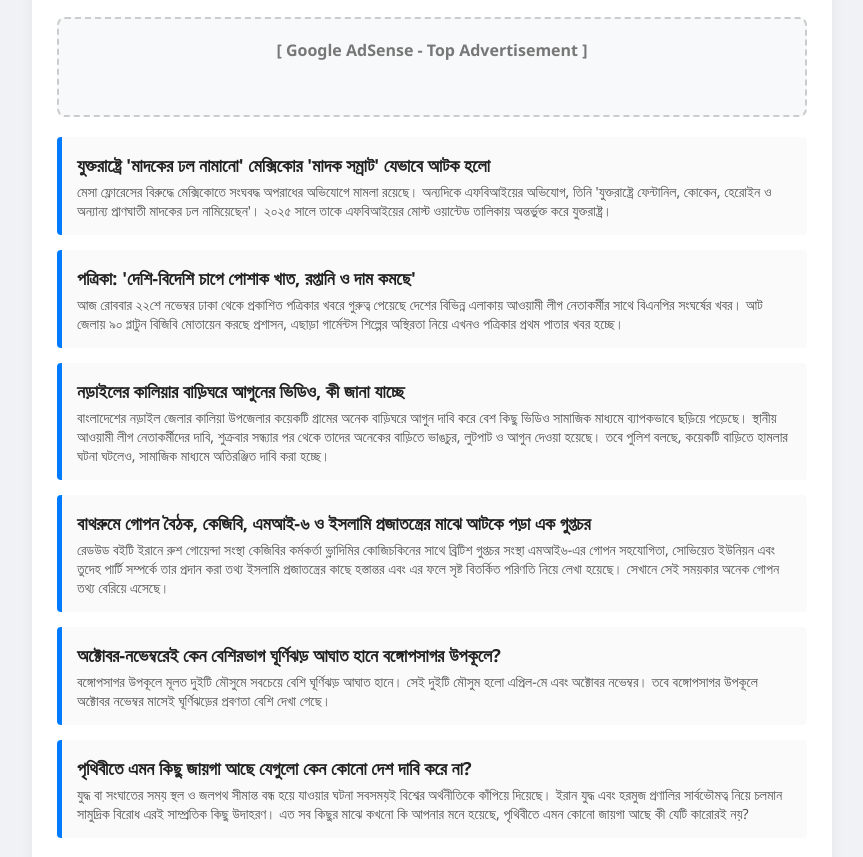
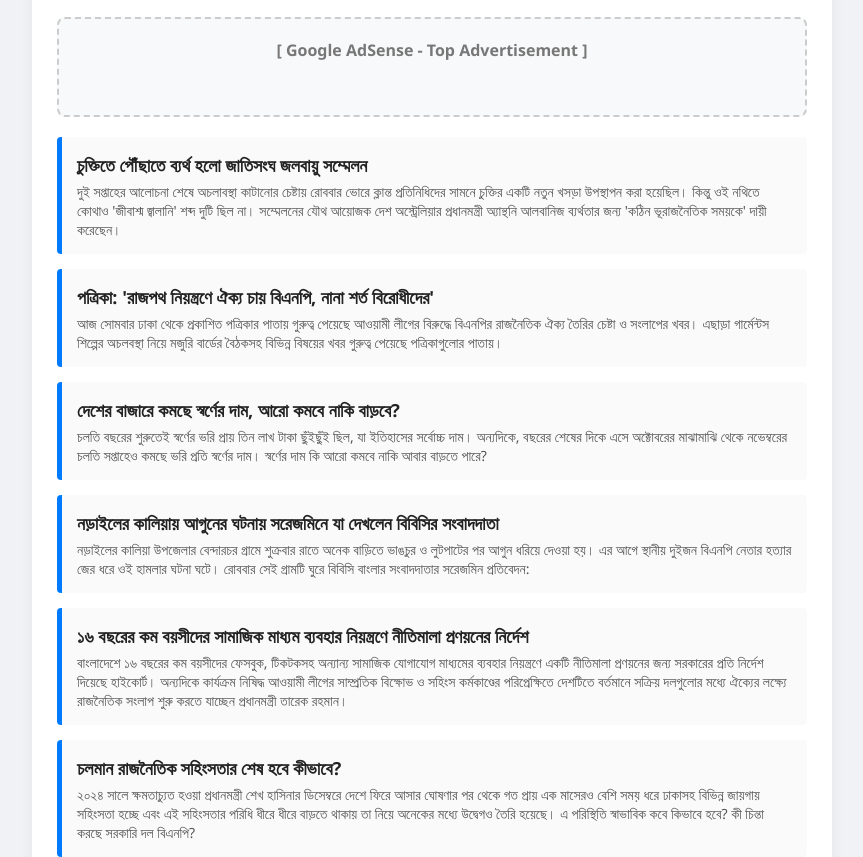
Before and after one commit to rash28997-design/nur1, a plain HTML site: page index.html in a window 1280 px wide. Shown: the part 91-948 px from the top of the page, without its empty margins (208-1071 px from the left). Drawn offline with Linux system fonts and the light colour scheme.

Commit message:
Automated daily news update

```diff
--- a/index.html
+++ b/index.html
@@ -33,56 +33,56 @@
 
 <div class="news-card">
     <h3>
-        <a href="https://www.bbc.com/bengali/articles/ck987gp5g8jlo?at_medium=RSS&amp;at_campaign=rss" target="_blank" rel="noopener noreferrer">
-            যুক্তরাষ্ট্রে &#x27;মাদকের ঢল নামানো&#x27; মেক্সিকোর &#x27;মাদক সম্রাট&#x27; যেভাবে আটক হলো
+        <a href="https://www.bbc.com/bengali/articles/c5n4egxkrjjwo?at_medium=RSS&amp;at_campaign=rss" target="_blank" rel="noopener noreferrer">
+            চুক্তিতে পৌঁছাতে ব্যর্থ হলো জাতিসংঘ জলবায়ু সম্মেলন
         </a>
     </h3>
-    <p>মেসা ফ্লোরেসের বিরুদ্ধে মেক্সিকোতে সংঘবদ্ধ অপরাধের অভিযোগে মামলা রয়েছে। অন্যদিকে এফবিআইয়ের অভিযোগ, তিনি &#x27;যুক্তরাষ্ট্রে ফেন্টানিল, কোকেন, হেরোইন ও অন্যান্য প্রাণঘাতী মাদকের ঢল নামিয়েছেন&#x27;। ২০২৫ সালে তাকে এফবিআইয়ের মোস্ট  ওয়ান্টেড তালিকায় অন্তর্ভুক্ত করে যুক্তরাষ্ট্র।</p>
+    <p>দুই সপ্তাহের আলোচনা শেষে অচলাবস্থা কাটানোর চেষ্টায় রোববার ভোরে ক্লান্ত প্রতিনিধিদের সামনে চুক্তির একটি নতুন খসড়া উপস্থাপন করা হয়েছিল। কিন্তু ওই নথিতে কোথাও &#x27;জীবাশ্ম জ্বালানি&#x27; শব্দ দুটি ছিল না। সম্মেলনের যৌথ আয়োজক দেশ অস্ট্রেলিয়ার প্রধানমন্ত্রী অ্যান্থনি আলবানিজ ব্যর্থতার জন্য &#x27;কঠিন ভূরাজনৈতিক সময়কে&#x27; দায়ী করেছেন।</p>
 </div>
 
 <div class="news-card">
     <h3>
-        <a href="https://www.bbc.com/bengali/articles/c60qjn5583zyo?at_medium=RSS&amp;at_campaign=rss" target="_blank" rel="noopener noreferrer">
-            পত্রিকা: &#x27;দেশি-বিদেশি চাপে পোশাক খাত, রপ্তানি ও দাম কমছে&#x27;
+        <a href="https://www.bbc.com/bengali/articles/ck5y1exn93qqo?at_medium=RSS&amp;at_campaign=rss" target="_blank" rel="noopener noreferrer">
+            পত্রিকা: &#x27;রাজপথ নিয়ন্ত্রণে ঐক্য চায় বিএনপি, নানা শর্ত বিরোধীদের&#x27;
         </a>
     </h3>
-    <p>আজ রোববার ২২শে নভেম্বর ঢাকা থেকে প্রকাশিত পত্রিকার খবরে গুরুত্ব পেয়েছে দেশের বিভিন্ন এলাকায় আওয়ামী লীগ নেতাকর্মীর সাথে বিএনপির সংঘর্ষের খবর। আট জেলায় ৯০ প্লাটুন বিজিবি মোতায়েন করছে প্রশাসন, এছাড়া গার্মেন্টস শিল্পের অস্থিরতা নিয়ে এখনও পত্রিকার প্রথম পাতার খবর হচ্ছে।</p>
+    <p>আজ সোমবার ঢাকা থেকে প্রকাশিত পত্রিকার পাতায় গুরুত্ব পেয়েছে আওয়ামী লীগের বিরুদ্ধে বিএনপির রাজনৈতিক ঐক্য তৈরির চেষ্টা ও সংলাপের খবর। এছাড়া গার্মেন্টস শিল্পের অচলবস্থা নিয়ে মজুরি বার্ডের বৈঠকসহ বিভিন্ন বিষয়ের খবর গুরুত্ব পেয়েছে পত্রিকাগুলোর পাতায়।</p>
 </div>
 
 <div class="news-card">
     <h3>
-        <a href="https://www.bbc.com/bengali/articles/c3pw4z24p9j1o?at_medium=RSS&amp;at_campaign=rss" target="_blank" rel="noopener noreferrer">
-            নড়াইলের কালিয়ার বাড়িঘরে আগুনের ভিডিও, কী জানা যাচ্ছে
+        <a href="https://www.bbc.com/bengali/articles/cm1j6x28nzg1o?at_medium=RSS&amp;at_campaign=rss" target="_blank" rel="noopener noreferrer">
+            দেশের বাজারে কমছে স্বর্ণের দাম, আরো কমবে নাকি বাড়বে?
         </a>
     </h3>
-    <p>বাংলাদেশের নড়াইল জেলার কালিয়া উপজেলার কয়েকটি গ্রামের অনেক বাড়িঘরে আগুন দাবি করে বেশ কিছু ভিডিও সামাজিক মাধ্যমে ব্যাপকভাবে ছড়িয়ে পড়েছে। স্থানীয় আওয়ামী লীগ নেতাকর্মীদের দাবি, শুক্রবার সন্ধ্যার পর থেকে তাদের অনেকের বাড়িতে ভাঙচুর, লুটপাট ও আগুন দেওয়া হয়েছে। তবে পুলিশ বলছে, কয়েকটি বাড়িতে হামলার ঘটনা ঘটলেও, সামাজিক মাধ্যমে অতিরঞ্জিত দাবি করা হচ্ছে।</p>
+    <p>চলতি বছরের শুরুতেই স্বর্ণের ভরি প্রায় তিন লাখ টাকা ছুঁইছুঁই ছিল, যা ইতিহাসের সর্বোচ্চ  দাম। অন্যদিকে, বছরের শেষের দিকে এসে অক্টোবরের মাঝামাঝি থেকে নভেম্বরের চলতি সপ্তাহেও কমছে ভরি প্রতি স্বর্ণের দাম। স্বর্ণের দাম কি আরো কমবে নাকি আবার বাড়তে পারে?</p>
 </div>
 
 <div class="news-card">
     <h3>
-        <a href="https://www.bbc.com/bengali/articles/cqp8g3yej67lo?at_medium=RSS&amp;at_campaign=rss" target="_blank" rel="noopener noreferrer">
-            বাথরুমে গোপন বৈঠক, কেজিবি, এমআই-৬ ও ইসলামি প্রজাতন্ত্রের মাঝে আটকে পড়া এক গুপ্তচর
+        <a href="https://www.bbc.com/bengali/articles/c5rmg39vz8kwo?at_medium=RSS&amp;at_campaign=rss" target="_blank" rel="noopener noreferrer">
+            নড়াইলের কালিয়ায় আগুনের ঘটনায় সরেজমিনে যা দেখলেন বিবিসির সংবাদদাতা
         </a>
     </h3>
-    <p>রেডউড বইটি ইরানে রুশ গোয়েন্দা সংস্থা কেজিবির কর্মকর্তা ভ্লাদিমির কোজিচকিনের সাথে ব্রিটিশ গুপ্তচর সংস্থা এমআই৬-এর গোপন সহযোগিতা, সোভিয়েত ইউনিয়ন এবং তুদেহ পার্টি সম্পর্কে তার প্রদান করা তথ্য ইসলামি প্রজাতন্ত্রের কাছে হস্তান্তর এবং এর ফলে সৃষ্ট বিতর্কিত পরিণতি নিয়ে লেখা হয়েছে। সেখানে সেই সময়কার অনেক গোপন তথ্য বেরিয়ে এসেছে।</p>
+    <p>নড়াইলের কালিয়া উপজেলার বেন্দারচর গ্রামে শুক্রবার রাতে অনেক বাড়িতে ভাঙচুর ও লুটপাটের পর আগুন ধরিয়ে দেওয়া হয়। এর আগে স্থানীয় দুইজন বিএনপি নেতার হত্যার জের ধরে ওই হামলার ঘটনা ঘটে। রোববার সেই গ্রামটি ঘুরে বিবিসি বাংলার সংবাদদাতার সরেজমিন প্রতিবেদন:</p>
 </div>
 
 <div class="news-card">
     <h3>
-        <a href="https://www.bbc.com/bengali/articles/cwp9dn4zerj4o?at_medium=RSS&amp;at_campaign=rss" target="_blank" rel="noopener noreferrer">
-            অক্টোবর-নভেম্বরেই কেন বেশিরভাগ ঘূর্ণিঝড় আঘাত হানে বঙ্গোপসাগর উপকূলে?
+        <a href="https://www.bbc.co.uk/bengali/live/c6wy9n27ye71t?at_medium=RSS&amp;at_campaign=rss" target="_blank" rel="noopener noreferrer">
+            ১৬ বছরের কম বয়সীদের সামাজিক মাধ্যম ব্যবহার নিয়ন্ত্রণে নীতিমালা প্রণয়নের নির্দেশ
         </a>
     </h3>
-    <p>বঙ্গোপসাগর উপকূলে মূলত দুইটি মৌসুমে সবচেয়ে বেশি ঘূর্ণিঝড় আঘাত হানে। সেই দুইটি মৌসুম হলো এপ্রিল-মে এবং অক্টোবর নভেম্বর। তবে বঙ্গোপসাগর উপকূলে অক্টোবর নভেম্বর মাসেই ঘূর্ণিঝড়ের প্রবণতা বেশি দেখা গেছে।</p>
+    <p>বাংলাদেশে ১৬ বছরের কম বয়সীদের ফেসবুক, টিকটকসহ অন্যান্য সামাজিক যোগাযোগ মাধ্যমের ব্যবহার নিয়ন্ত্রণে একটি নীতিমালা প্রণয়নের জন্য সরকারের প্রতি নির্দেশ দিয়েছে হাইকোর্ট। অন্যদিকে কার্যক্রম নিষিদ্ধ আওয়ামী লীগের সাম্প্রতিক বিক্ষোভ ও সহিংস কর্মকাণ্ডের পরিপ্রেক্ষিতে দেশটিতে বর্তমানে সক্রিয় দলগুলোর মধ্যে ঐক্যের লক্ষ্যে রাজনৈতিক সংলাপ শুরু করতে যাচ্ছেন প্রধানমন্ত্রী তারেক রহমান।</p>
 </div>
 
 <div class="news-card">
     <h3>
-        <a href="https://www.bbc.com/bengali/articles/c8wy5ekrvrero?at_medium=RSS&amp;at_campaign=rss" target="_blank" rel="noopener noreferrer">
-            পৃথিবীতে এমন কিছু জায়গা আছে যেগুলো কেন কোনো দেশ দাবি করে না?
+        <a href="https://www.bbc.com/bengali/articles/cj3vg909607ko?at_medium=RSS&amp;at_campaign=rss" target="_blank" rel="noopener noreferrer">
+            চলমান রাজনৈতিক সহিংসতার শেষ হবে কীভাবে?
         </a>
     </h3>
-    <p>যুদ্ধ বা সংঘাতের সময় স্থল ও জলপথ সীমান্ত বন্ধ হয়ে যাওয়ার ঘটনা সবসময়ই বিশ্বের অর্থনীতিকে কাঁপিয়ে দিয়েছে। ইরান যুদ্ধ এবং হরমুজ প্রণালির সার্বভৌমত্ব নিয়ে চলমান সামুদ্রিক বিরোধ এরই সাম্প্রতিক কিছু উদাহরণ। এত সব কিছুর মাঝে কখনো কি আপনার মনে হয়েছে, পৃথিবীতে এমন কোনো জায়গা আছে কী যেটি কারোরই নয়?</p>
+    <p>২০২৪ সালে ক্ষমতাচ্যুত হওয়া প্রধানমন্ত্রী শেখ হাসিনার ডিসেম্বরে দেশে ফিরে আসার ঘোষণার পর থেকে গত প্রায় এক মাসেরও বেশি সময় ধরে ঢাকাসহ বিভিন্ন জায়গায় সহিংসতা হচ্ছে  এবং এই সহিংসতার পরিধি ধীরে ধীরে বাড়তে থাকায় তা নিয়ে অনেকের মধ্যে উদ্বেগও তৈরি হয়েছে। এ পরিস্থিতি স্বাভাবিক কবে কিভাবে হবে? কী চিন্তা করছে সরকারি দল বিএনপি?</p>
 </div>
 
 <!-- END_NEWS -->
@@ -94,7 +94,7 @@
         </div>
 
         <div class="time-stamp">
-            সর্বশেষ আপডেট: <span id="last-updated">22-11-2026 04:54 AM</span>
+            সর্বশেষ আপডেট: <span id="last-updated">23-11-2026 05:35 AM</span>
         </div>
     </div>
 
```
